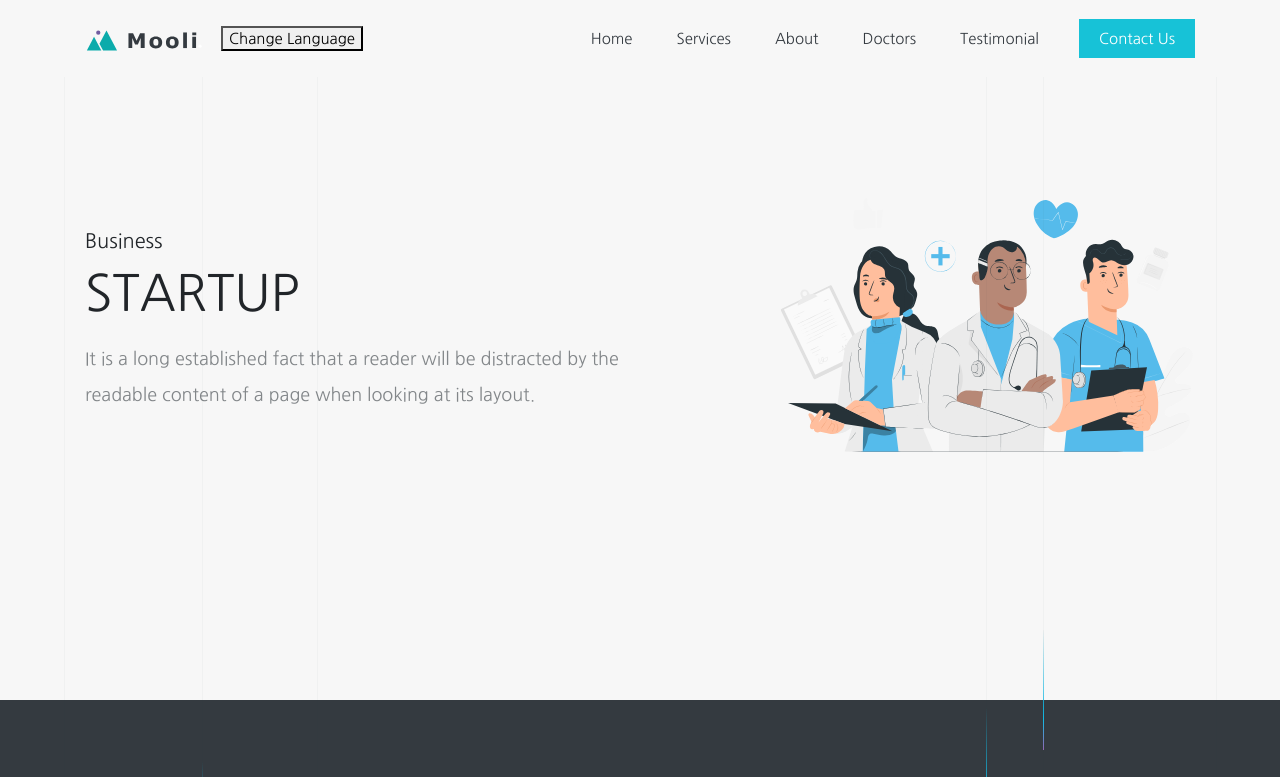
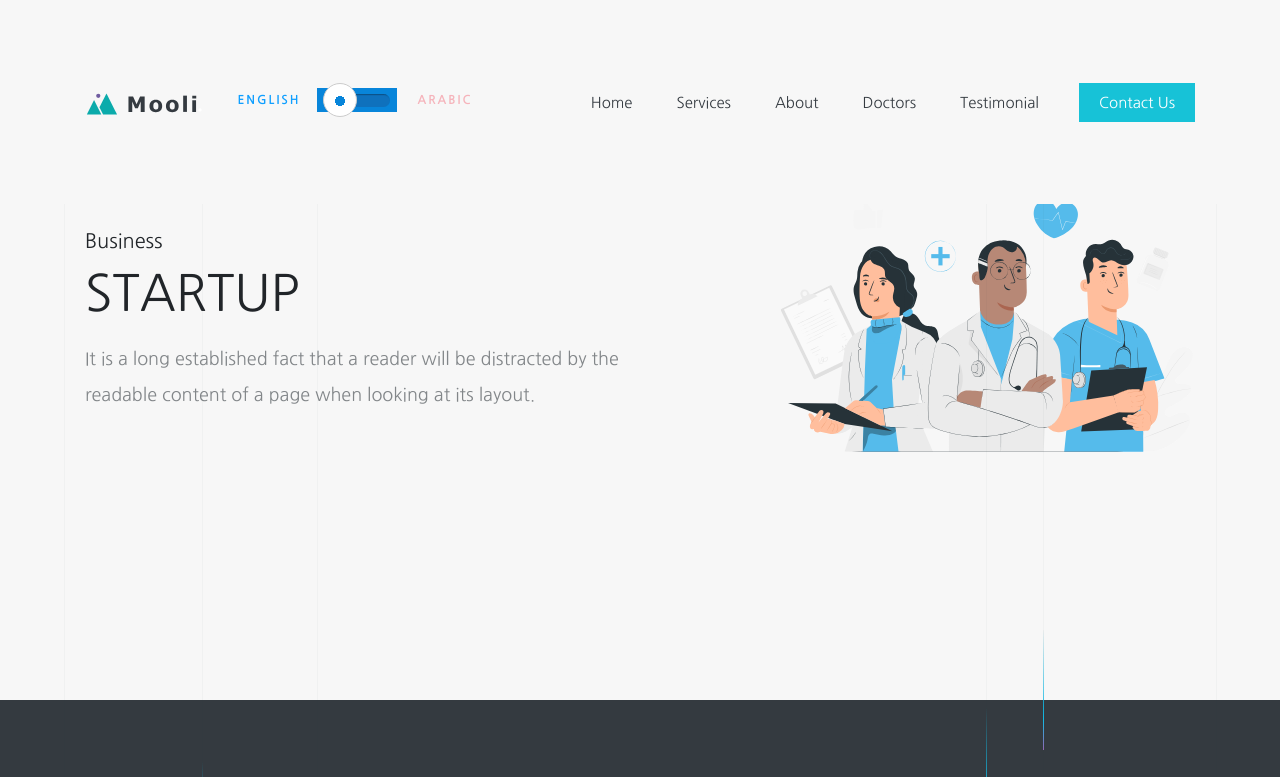
Before and after one commit to azuapp/alkafaat-website, a website: page index.html in a window 1280 px wide. Shown: the top 777 px of the page. Drawn offline with Linux system fonts and the light colour scheme; a script that the page names is missing.

Commit message:
update langauge switcher button

```diff
--- a/assets/scss/_main.scss
+++ b/assets/scss/_main.scss
@@ -11,6 +11,118 @@
 	@media (max-width: 991px) {
 		padding-top: 71px;
 	}
+}
+
+.jumbotron {border-radius: 0;margin-bottom: 0;background: #f7f7f7}
+
+//.jumbotron.df-bg-primary {
+//	background-color: #083386;
+//}
+
+.df-switch {
+	margin-top: 20px;
+	//padding: 2rem;
+	text-align: center;
+}
+.btn-toggle {
+	top: 50%;
+	transform: translateY(-50%);
+}
+.btn-toggle {
+	margin: 0 4rem;
+	padding: 0;
+	position: relative;
+	border: none;
+	height: 1.5rem;
+	width: 5rem;
+	border-radius: 1.5rem;
+	color: #6b7381;
+	background: #0885da;
+}
+.btn-toggle:focus,
+.btn-toggle.focus,
+.btn-toggle:focus.active,
+.btn-toggle.focus.active {
+	outline: none;
+}
+.btn-toggle:before,
+.btn-toggle:after {
+	line-height: 1.5rem;
+	width: 4rem;
+	text-align: center;
+	font-weight: 600;
+	font-size: 0.75rem;
+	text-transform: uppercase;
+	letter-spacing: 2px;
+	position: absolute;
+	bottom: 0;
+	transition: opacity 0.25s;
+}
+.btn-toggle:before {
+	content: 'English';
+	left: -5rem;
+	color: #109fff;
+}
+.btn-toggle:after {
+	content: 'Arabic';
+	right: -5rem;
+	opacity: 0.5;
+	color: #F47280;
+}
+.btn-toggle > .inner-handle {
+	border-radius: 13px;
+	width: 65px;
+	height: 13px;
+	position: absolute;
+	top: 6px;
+	left: 8px;
+	background-color: #0f71bd;
+	box-shadow: inset 1px 1px 2px -1px black;
+}
+.btn-toggle.active > .inner-handle {
+	background-color: #BD4053;
+}
+.btn-toggle > .handle:before {
+	content: "";
+	position: absolute;
+	height: 34px;
+	width: 34px;
+	top: 35%;
+	left: 11px;
+	background-image: radial-gradient(circle at center, #0785da 5px, transparent 5px);
+	background-size: 10px 10px;
+	background-repeat: no-repeat;
+}
+.btn-toggle.active > .handle:before {
+	background-image: radial-gradient(circle at center, #F47280 5px, transparent 5px);
+}
+.btn-toggle > .handle {
+	position: absolute;
+	top: -0.2875rem;
+	left: 0.3875rem;
+	width: 2.125rem;
+	height: 2.125rem;
+	border-radius: 1.125rem;
+	background: #fff;
+	transition: left 0.25s;
+	border: 1px solid #ccc;
+}
+.btn-toggle.active {
+	transition: background-color 0.25s;
+}
+.btn-toggle.active > .handle {
+	left: 2.4175rem;
+	transition: left 0.25s;
+}
+.btn-toggle.active:before {
+	opacity: 0.5;
+}
+.btn-toggle.active:after {
+	opacity: 1;
+	color: #F47280;
+}
+.btn-toggle.active {
+	background-color: #F47280;
 }
 
 
--- a/i18next.js
+++ b/i18next.js
@@ -2,12 +2,20 @@
 
 // Function to set the direction based on the language
 function setDirection(lng) {
+  const button = document.getElementById("change-language").querySelector("button")
   if (lng === 'ar') {
     document.documentElement.dir = "rtl";
     document.documentElement.classList.add("rtl");
+    button.setAttribute("aria-pressed", "true")
+    button.classList.add("active", "focus");
+    // btn btn-lg btn-toggle active
   } else {
     document.documentElement.dir = "ltr";
     document.documentElement.classList.remove("rtl");
+    document.getElementById("change-language").setAttribute("aria-pressed", "true")
+    button.setAttribute("aria-pressed", "false")
+    button.classList.remove("active", "focus");
+
   }
 }
 
--- a/index.html
+++ b/index.html
@@ -56,8 +56,14 @@
         >
           <span class="navbar-toggler-icon"><i class="mdi mdi-menu"> </i></span>
         </button>
-        <button id="change-language">Change Language</button>
-
+        <div class="jumbotron" id="change-language">
+          <div class="df-switch">
+            <button type="button" class="btn btn-lg btn-toggle" data-toggle="button" aria-pressed="false" autocomplete="off">
+              <div class="inner-handle"></div>
+              <div class="handle"></div>
+            </button>
+          </div>
+        </div>
         <div class="collapse navbar-collapse" id="navbarTogglerDemo01">
           <div
             class="d-lg-none d-flex justify-content-between px-4 py-3 align-items-center"
@@ -457,8 +463,8 @@
               />
             </div>
             <div class="col-sm-7">
-              <h3 class="font-weight-medium mt-5 mt-lg-0">Got A Problem</h3>
-              <h6 class="mb-5">
+              <h3 class="font-weight-medium mt-5 mt-lg-0" data-i18n="contact.title">Got A Problem</h3>
+              <h6 class="mb-5" data-i18n="contact.sub-title">
                 Various versions have evolved over the years, sometimes
               </h6>
               <form>
```
Also changed, not shown: assets/css/style.min.css.
